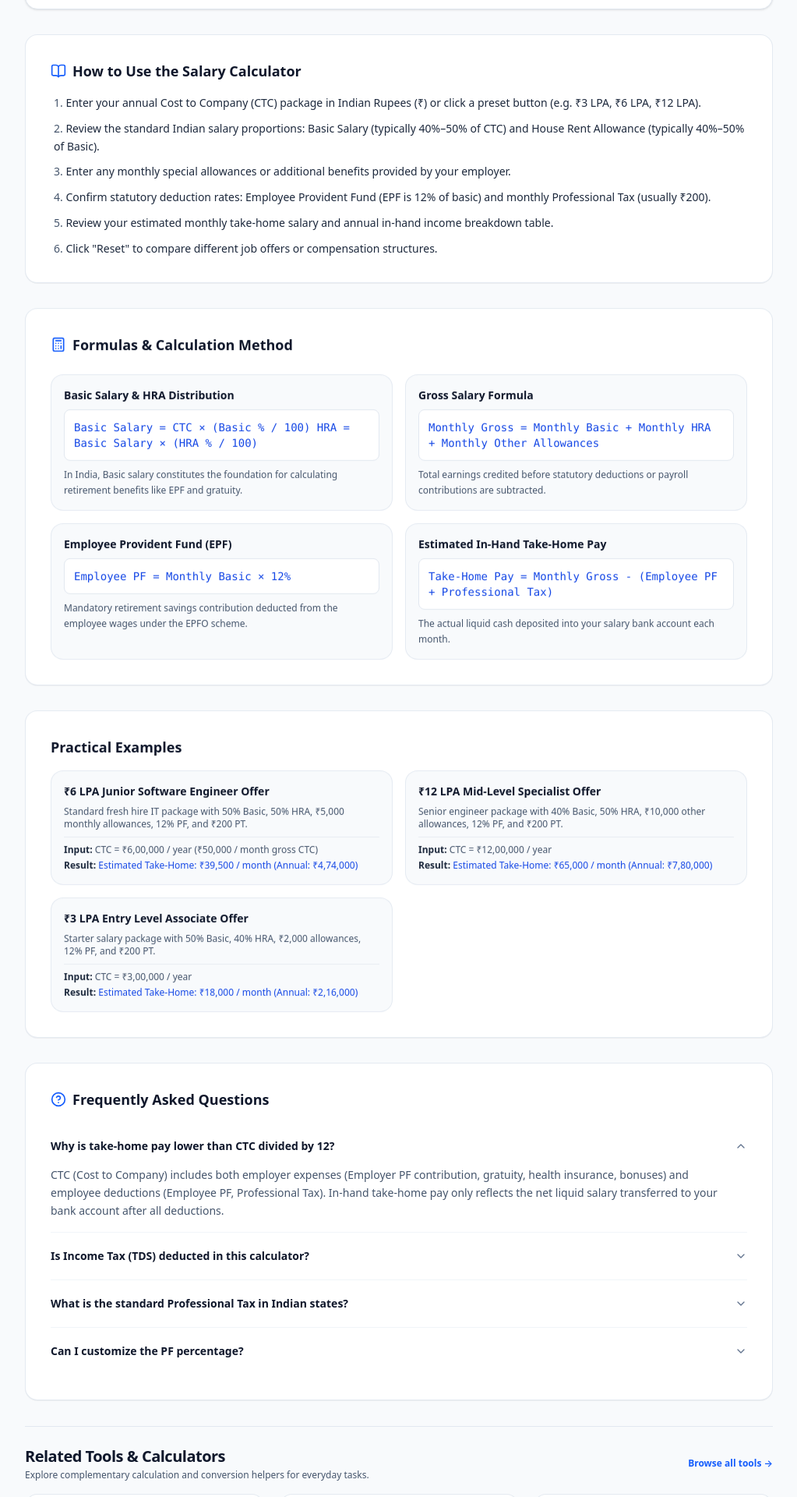
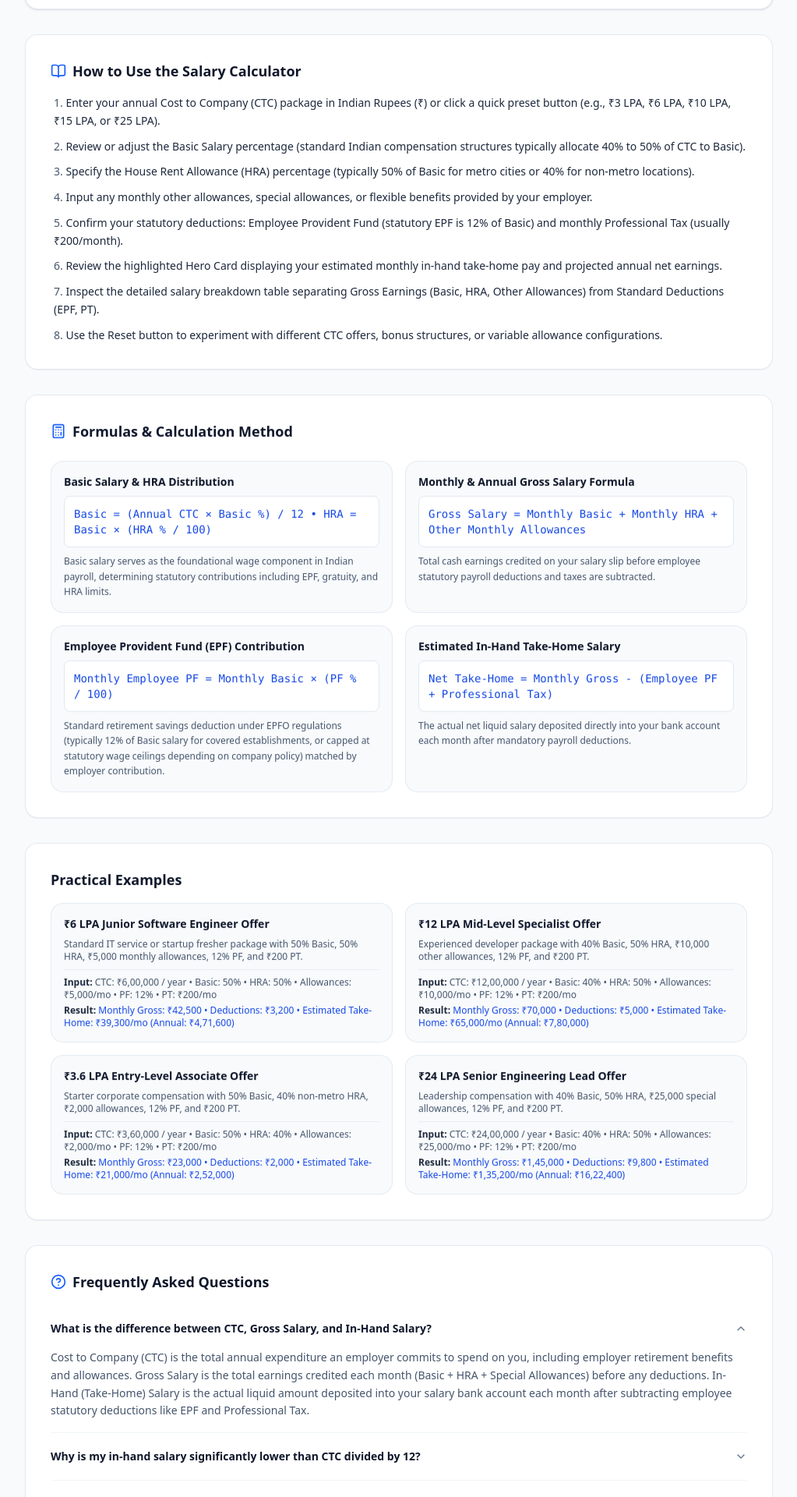
Before and after one commit to gaming7059-code/qubnexa.online, a React (Vite) app: page /tools/salary-calculator in a window 1280 px wide. Shown: the part 1419-3339 px from the top of the page at 78% size, without its empty margins (128-1151 px from the left). Built offline with nearby package versions, Linux system fonts and the light colour scheme; no server answers.

Commit message:
SEO: optimize Salary Calculator page

```diff
--- a/src/pages/tools/SalaryCalculatorPage.tsx
+++ b/src/pages/tools/SalaryCalculatorPage.tsx
@@ -2,93 +2,130 @@ import React from 'react'
 import { ToolPageLayout } from '../../components/layout/ToolPageLayout'
 import { SalaryCalculator } from '../../tools/SalaryCalculator/SalaryCalculator'
 import { ALL_TOOLS } from '../../data/toolsData'
+import type { Tool } from '../../types/tools'
 
 export const SalaryCalculatorPage: React.FC = () => {
-  const tool = ALL_TOOLS.find((t) => t.slug === 'salary-calculator')!
+  const tool: Tool = ALL_TOOLS.find((t) => t.slug === 'salary-calculator')!
 
   const howToUseSteps = [
-    'Enter your annual Cost to Company (CTC) package in Indian Rupees (₹) or click a preset button (e.g. ₹3 LPA, ₹6 LPA, ₹12 LPA).',
-    'Review the standard Indian salary proportions: Basic Salary (typically 40%–50% of CTC) and House Rent Allowance (typically 40%–50% of Basic).',
-    'Enter any monthly special allowances or additional benefits provided by your employer.',
-    'Confirm statutory deduction rates: Employee Provident Fund (EPF is 12% of basic) and monthly Professional Tax (usually ₹200).',
-    'Review your estimated monthly take-home salary and annual in-hand income breakdown table.',
-    'Click "Reset" to compare different job offers or compensation structures.',
+    'Enter your annual Cost to Company (CTC) package in Indian Rupees (₹) or click a quick preset button (e.g., ₹3 LPA, ₹6 LPA, ₹10 LPA, ₹15 LPA, or ₹25 LPA).',
+    'Review or adjust the Basic Salary percentage (standard Indian compensation structures typically allocate 40% to 50% of CTC to Basic).',
+    'Specify the House Rent Allowance (HRA) percentage (typically 50% of Basic for metro cities or 40% for non-metro locations).',
+    'Input any monthly other allowances, special allowances, or flexible benefits provided by your employer.',
+    'Confirm your statutory deductions: Employee Provident Fund (statutory EPF is 12% of Basic) and monthly Professional Tax (usually ₹200/month).',
+    'Review the highlighted Hero Card displaying your estimated monthly in-hand take-home pay and projected annual net earnings.',
+    'Inspect the detailed salary breakdown table separating Gross Earnings (Basic, HRA, Other Allowances) from Standard Deductions (EPF, PT).',
+    'Use the Reset button to experiment with different CTC offers, bonus structures, or variable allowance configurations.',
   ]
 
   const formulas = [
     {
       title: 'Basic Salary & HRA Distribution',
-      formula: 'Basic Salary = CTC × (Basic % / 100)\nHRA = Basic Salary × (HRA % / 100)',
-      explanation: 'In India, Basic salary constitutes the foundation for calculating retirement benefits like EPF and gratuity.',
+      formula: 'Basic = (Annual CTC × Basic %) / 12  •  HRA = Basic × (HRA % / 100)',
+      explanation:
+        'Basic salary serves as the foundational wage component in Indian payroll, determining statutory contributions including EPF, gratuity, and HRA limits.',
     },
     {
-      title: 'Gross Salary Formula',
-      formula: 'Monthly Gross = Monthly Basic + Monthly HRA + Monthly Other Allowances',
-      explanation: 'Total earnings credited before statutory deductions or payroll contributions are subtracted.',
+      title: 'Monthly & Annual Gross Salary Formula',
+      formula: 'Gross Salary = Monthly Basic + Monthly HRA + Other Monthly Allowances',
+      explanation:
+        'Total cash earnings credited on your salary slip before employee statutory payroll deductions and taxes are subtracted.',
     },
     {
-      title: 'Employee Provident Fund (EPF)',
-      formula: 'Employee PF = Monthly Basic × 12%',
-      explanation: 'Mandatory retirement savings contribution deducted from the employee wages under the EPFO scheme.',
+      title: 'Employee Provident Fund (EPF) Contribution',
+      formula: 'Monthly Employee PF = Monthly Basic × (PF % / 100)',
+      explanation:
+        'Standard retirement savings deduction under EPFO regulations (typically 12% of Basic salary for covered establishments, or capped at statutory wage ceilings depending on company policy) matched by employer contribution.',
     },
     {
-      title: 'Estimated In-Hand Take-Home Pay',
-      formula: 'Take-Home Pay = Monthly Gross - (Employee PF + Professional Tax)',
-      explanation: 'The actual liquid cash deposited into your salary bank account each month.',
+      title: 'Estimated In-Hand Take-Home Salary',
+      formula: 'Net Take-Home = Monthly Gross - (Employee PF + Professional Tax)',
+      explanation:
+        'The actual net liquid salary deposited directly into your bank account each month after mandatory payroll deductions.',
     },
   ]
 
   const examples = [
     {
       title: '₹6 LPA Junior Software Engineer Offer',
-      description: 'Standard fresh hire IT package with 50% Basic, 50% HRA, ₹5,000 monthly allowances, 12% PF, and ₹200 PT.',
-      input: 'CTC = ₹6,00,000 / year (₹50,000 / month gross CTC)',
-      output: 'Estimated Take-Home: ₹39,500 / month (Annual: ₹4,74,000)',
+      description: 'Standard IT service or startup fresher package with 50% Basic, 50% HRA, ₹5,000 monthly allowances, 12% PF, and ₹200 PT.',
+      input: 'CTC: ₹6,00,000 / year • Basic: 50% • HRA: 50% • Allowances: ₹5,000/mo • PF: 12% • PT: ₹200/mo',
+      output: 'Monthly Gross: ₹42,500 • Deductions: ₹3,200 • Estimated Take-Home: ₹39,300/mo (Annual: ₹4,71,600)',
     },
     {
       title: '₹12 LPA Mid-Level Specialist Offer',
-      description: 'Senior engineer package with 40% Basic, 50% HRA, ₹10,000 other allowances, 12% PF, and ₹200 PT.',
-      input: 'CTC = ₹12,00,000 / year',
-      output: 'Estimated Take-Home: ₹65,000 / month (Annual: ₹7,80,000)',
+      description: 'Experienced developer package with 40% Basic, 50% HRA, ₹10,000 other allowances, 12% PF, and ₹200 PT.',
+      input: 'CTC: ₹12,00,000 / year • Basic: 40% • HRA: 50% • Allowances: ₹10,000/mo • PF: 12% • PT: ₹200/mo',
+      output: 'Monthly Gross: ₹70,000 • Deductions: ₹5,000 • Estimated Take-Home: ₹65,000/mo (Annual: ₹7,80,000)',
     },
     {
-      title: '₹3 LPA Entry Level Associate Offer',
-      description: 'Starter salary package with 50% Basic, 40% HRA, ₹2,000 allowances, 12% PF, and ₹200 PT.',
-      input: 'CTC = ₹3,00,000 / year',
-      output: 'Estimated Take-Home: ₹18,000 / month (Annual: ₹2,16,000)',
+      title: '₹3.6 LPA Entry-Level Associate Offer',
+      description: 'Starter corporate compensation with 50% Basic, 40% non-metro HRA, ₹2,000 allowances, 12% PF, and ₹200 PT.',
+      input: 'CTC: ₹3,60,000 / year • Basic: 50% • HRA: 40% • Allowances: ₹2,000/mo • PF: 12% • PT: ₹200/mo',
+      output: 'Monthly Gross: ₹23,000 • Deductions: ₹2,000 • Estimated Take-Home: ₹21,000/mo (Annual: ₹2,52,000)',
+    },
+    {
+      title: '₹24 LPA Senior Engineering Lead Offer',
+      description: 'Leadership compensation with 40% Basic, 50% HRA, ₹25,000 special allowances, 12% PF, and ₹200 PT.',
+      input: 'CTC: ₹24,00,000 / year • Basic: 40% • HRA: 50% • Allowances: ₹25,000/mo • PF: 12% • PT: ₹200/mo',
+      output: 'Monthly Gross: ₹1,45,000 • Deductions: ₹9,800 • Estimated Take-Home: ₹1,35,200/mo (Annual: ₹16,22,400)',
     },
   ]
 
   const faqs = [
     {
-      question: 'Why is take-home pay lower than CTC divided by 12?',
-      answer: 'CTC (Cost to Company) includes both employer expenses (Employer PF contribution, gratuity, health insurance, bonuses) and employee deductions (Employee PF, Professional Tax). In-hand take-home pay only reflects the net liquid salary transferred to your bank account after all deductions.',
+      question: 'What is the difference between CTC, Gross Salary, and In-Hand Salary?',
+      answer:
+        'Cost to Company (CTC) is the total annual expenditure an employer commits to spend on you, including employer retirement benefits and allowances. Gross Salary is the total earnings credited each month (Basic + HRA + Special Allowances) before any deductions. In-Hand (Take-Home) Salary is the actual liquid amount deposited into your salary bank account each month after subtracting employee statutory deductions like EPF and Professional Tax.',
     },
     {
-      question: 'Is Income Tax (TDS) deducted in this calculator?',
-      answer: 'This utility provides an estimated structural breakdown of your gross salary and statutory deductions (EPF and Professional Tax). Actual income tax TDS depends on your chosen tax regime (New vs Old), Section 80C deductions, and individual tax slabs.',
+      question: 'Why is my in-hand salary significantly lower than CTC divided by 12?',
+      answer:
+        'A common misconception is that monthly in-hand salary equals CTC divided by 12. In reality, CTC includes employer expenses that are never paid out in monthly cash—such as the Employer PF contribution (12%), gratuity accrual (~4.81% of basic), annual performance bonuses, and group medical insurance premiums—in addition to employee deductions like Employee PF and Professional Tax.',
     },
     {
-      question: 'What is the standard Professional Tax in Indian states?',
-      answer: 'Professional tax is a state-level tax levied on salaried individuals in states like Maharashtra, Karnataka, Telangana, Tamil Nadu, and West Bengal. It is typically capped at ₹200 per month (₹2,400 to ₹2,500 annually).',
+      question: 'How is Basic Salary calculated and why does its percentage matter?',
+      answer:
+        'In Indian corporate compensation structures, Basic Salary is typically set between 40% and 50% of your total CTC. Basic salary is the foundational benchmark for multiple statutory benefits: Employee & Employer PF (12% of basic), HRA limits (40% to 50% of basic), and gratuity calculations. A higher basic increases long-term retirement savings but slightly reduces immediate monthly in-hand cash flow.',
     },
     {
-      question: 'Can I customize the PF percentage?',
-      answer: 'Yes, while the standard statutory EPF deduction is 12% of basic salary, you can adjust the percentage if your employer operates under special wage ceilings or opt-out schemes.',
+      question: 'What is House Rent Allowance (HRA) and how is it structured?',
+      answer:
+        'House Rent Allowance (HRA) is an allowance paid by employers to help employees meet accommodation rental costs. In salary structures, it is typically set to 50% of Basic salary for metro cities (Delhi, Mumbai, Kolkata, Chennai) or 40% of Basic for non-metro cities. Under the Old Tax Regime, employees paying house rent can claim tax exemptions on HRA under Section 10(13A). Under the default New Tax Regime (Section 115BAC), HRA is treated as part of taxable income with no rent exemption.',
+    },
+    {
+      question: 'How is Employee Provident Fund (EPF) calculated?',
+      answer:
+        'For establishments covered under EPFO with 20 or more employees, the standard employee deduction is 12% of monthly Basic salary. Many corporate employers calculate 12% on actual Basic salary, while some restrict mandatory contributions to the statutory wage ceiling of ₹15,000 per month (₹1,800/month). Your employer matches this contribution (split between EPF and the Employee Pension Scheme / EPS), accumulating compound interest exempt from tax up to statutory limits.',
+    },
+    {
+      question: 'What is Professional Tax (PT) and how much is deducted?',
+      answer:
+        'Professional Tax is a state-level deduction levied only by certain Indian states (including Maharashtra, Karnataka, Telangana, Tamil Nadu, Gujarat, and West Bengal). States like Delhi, Haryana, and Uttar Pradesh do not levy Professional Tax. Where applicable, Article 276(2) of the Indian Constitution caps annual PT at ₹2,500, commonly deducted as ₹200 per month (with ₹300 in one month). Employees working in states without PT can set this input to 0.',
+    },
+    {
+      question: 'Does this calculator deduct Income Tax (TDS)?',
+      answer:
+        'This calculator models the baseline compensation and statutory deduction structure (EPF and Professional Tax) to provide an accurate estimate of pre-TDS take-home pay. Actual monthly Income Tax (TDS) depends on your chosen tax regime (New Section 115BAC vs Old Regime), declaration of Section 80C/80D investments, NPS contributions, home loan interest exemptions, and individual tax slabs.',
+    },
+    {
+      question: 'Can I adjust the PF and HRA percentages to match my offer letter?',
+      answer:
+        'Yes. All input fields—including Basic salary percentage (0%–100%), HRA percentage (0%–100%), other allowances, Employee PF percentage, and Professional Tax—are fully customizable. You can adjust the exact figures to reflect your company offer letter or salary slip.',
     },
   ]
 
   return (
     <ToolPageLayout
       tool={tool}
-      seoTitle="Salary Calculator — In-Hand Take-Home Pay from CTC Package | QUBNEXA"
-      seoDescription="Calculate your monthly in-hand take-home salary from your annual CTC package with EPF, Professional Tax, and standard deduction breakdowns for Indian professionals."
-      keywords="salary calculator india, ctc to in hand salary, take home pay calculator, epf deduction, professional tax, monthly salary from ctc, qubnexa"
+      seoTitle="Salary Calculator India — CTC to In-Hand Take-Home Pay | QUBNEXA"
+      seoDescription="Calculate your monthly in-hand take-home salary from your annual CTC with QUBNEXA. Free salary calculator India with EPF, HRA, PT, and gross-to-net breakdown."
+      keywords="salary calculator india, in hand salary calculator, ctc to in hand salary, monthly salary calculator, gross salary calculator, net take home pay, epf deduction, professional tax, qubnexa"
       howToUseSteps={howToUseSteps}
       formulas={formulas}
       examples={examples}
       faqs={faqs}
-      relatedSlugs={['emi-calculator', 'gst-calculator', 'percentage-calculator']}
+      relatedSlugs={['emi-calculator', 'sip-calculator', 'percentage-calculator', 'gst-calculator']}
     >
       <SalaryCalculator />
     </ToolPageLayout>
```
